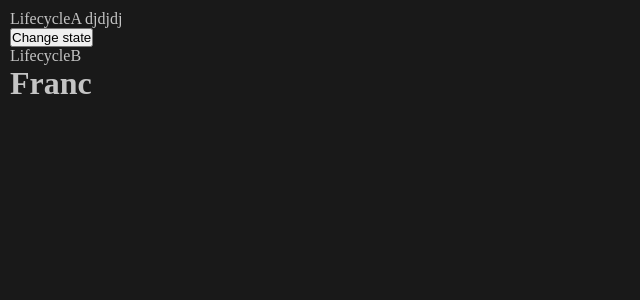
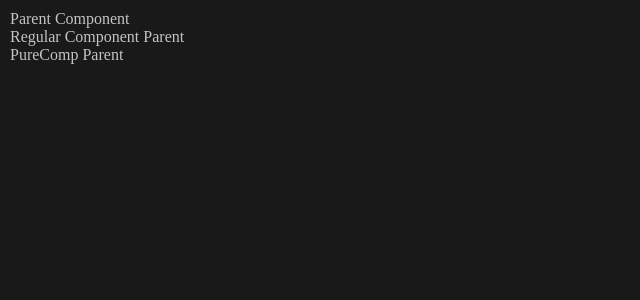
Before and after one commit to Alik64/Revision, a React (Create React App) app in the folder React/beginner-coding-interview/: page / in a window 1280 px wide. Shown: the top 300 px of the page, without its empty margins (0-640 px from the left). Built offline with nearby package versions, Linux system fonts and the light colour scheme.

Commit message:
Pure Component

```diff
--- a/React/beginner-coding-interview/src/App.js
+++ b/React/beginner-coding-interview/src/App.js
@@ -5,6 +5,8 @@ import { Route, Routes } from 'react-router-dom';
 import './App.css';
 import LifecycleA from './ComponentLifecycleMethods/LifecycleA';
 import LifecycleB from './ComponentLifecycleMethods/LifecycleB';
+import ParentComp from './PureComponent/ParentComp';
+import PureComp from './PureComponent/PureComp';
 import Admin from './ReactRouterDom/components/Admin';
 import { AuthProvider } from './ReactRouterDom/components/auth';
 import Featured from './ReactRouterDom/components/Featured';
@@ -58,8 +60,9 @@ const LazyAbout = React.lazy(() => import('./ReactRouterDom/pages/About'))
 function App() {
   return (
     <>
-      <LifecycleA />
+      {/* <LifecycleA /> */}
       {/* <LifecycleB /> */}
+      <ParentComp />
     </>
 
   );
```
